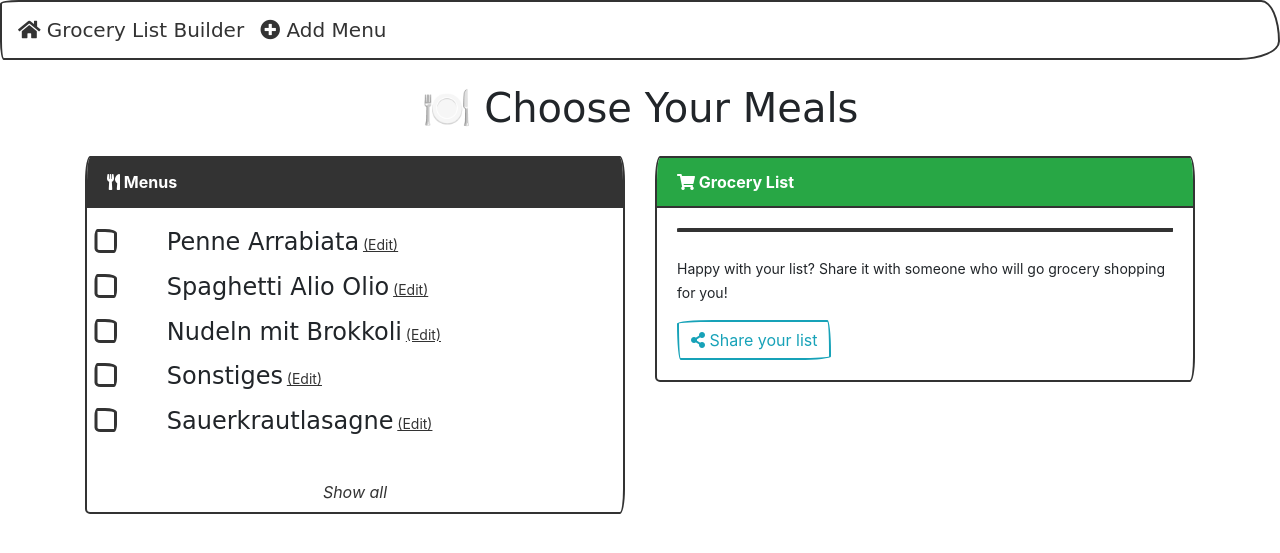
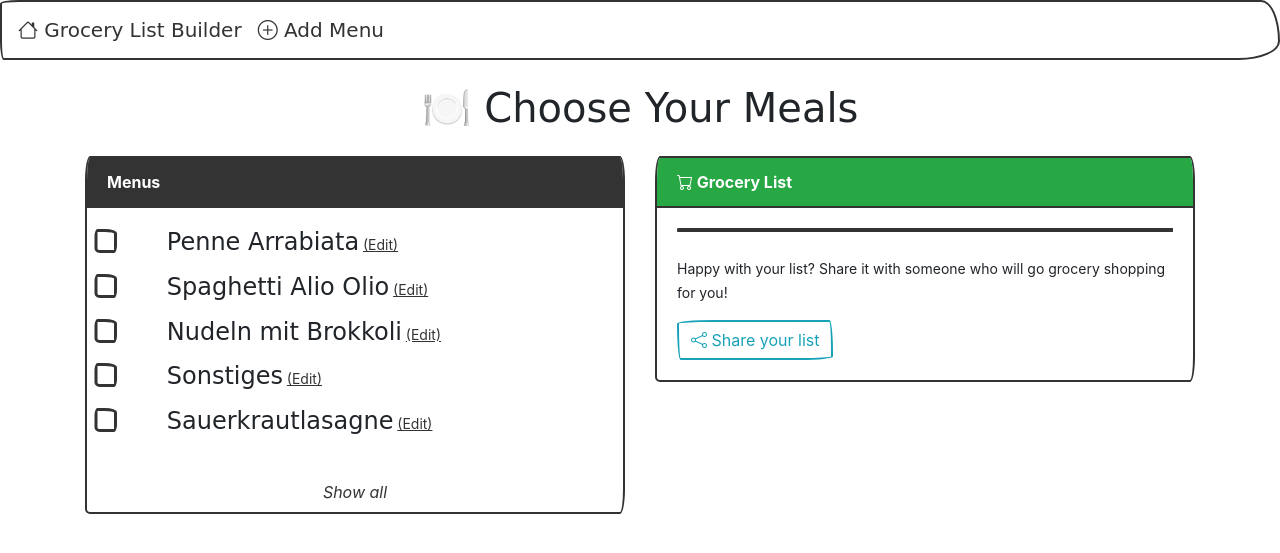
Before and after one commit to HolgerKurtz/grocery-list, a Flask app: page / in a window 1280 px wide. Shown: the top 553 px of the page. Run offline with Flask 3, Linux system fonts and the light colour scheme; some libraries are stand-ins or nearby versions; some web fonts are replaced.

Commit message:
switched fontawesome to bootstrap

```diff
--- a/templates/add_menu.html
+++ b/templates/add_menu.html
@@ -8,6 +8,7 @@
       href="https://cdn.jsdelivr.net/npm/bootswatch@4.5.2/dist/sketchy/bootstrap.min.css"
       rel="stylesheet"
     />
+    <link rel="stylesheet" href="https://cdn.jsdelivr.net/npm/bootstrap-icons@1.11.3/font/bootstrap-icons.min.css">
     <link
       rel="stylesheet"
       href="{{ url_for('static', filename='styles.css') }}"
@@ -15,7 +16,7 @@
   </head>
   <body>
     <nav class="navbar navbar-expand-sm navbar-light bg-light">
-      <a class="navbar-brand" href="/">Grocery List Builder</a>
+      <a class="navbar-brand" href="/"><i class="bi bi-house"></i> Grocery List Builder</a>
     </nav>
     <div class="container">
       <h1 class="text-center my-4">Add Menu</h1>
--- a/templates/funny_gif.html
+++ b/templates/funny_gif.html
@@ -7,6 +7,7 @@
       href="https://cdn.jsdelivr.net/npm/bootswatch@4.5.2/dist/sketchy/bootstrap.min.css"
       rel="stylesheet"
     />
+    <link rel="stylesheet" href="https://cdn.jsdelivr.net/npm/bootstrap-icons@1.11.3/font/bootstrap-icons.min.css">
     <meta name="robots" content="noindex" />
     <script src="https://code.jquery.com/jquery-3.5.1.min.js"></script>
     <script src="{{ url_for('static', filename='grocery_utils.js') }}"></script>
@@ -64,7 +65,7 @@
         You went to the store and bought all the ingredients. You're a great
         human being.
       </p>
-      <a href="/" class="btn btn-secondary mt-3"><i class="fas fa-home"></i> Start Over</a>
+      <a href="/" class="btn btn-secondary mt-3"><i class="bi bi-house"></i> Start Over</a>
     </div>
 
     <!-- FontAwesome -->
--- a/templates/index.html
+++ b/templates/index.html
@@ -43,14 +43,18 @@
       rel="stylesheet"
       href="https://cdnjs.cloudflare.com/ajax/libs/animate.css/4.1.1/animate.min.css"
     />
+    <!-- Replace FontAwesome with Bootstrap Icons -->
+    <link rel="stylesheet" href="https://cdn.jsdelivr.net/npm/bootstrap-icons/font/bootstrap-icons.css">
+    <!-- Remove FontAwesome -->
+    <!-- <link rel="stylesheet" href="https://cdnjs.cloudflare.com/ajax/libs/font-awesome/5.15.4/css/all.min.css" integrity="sha512-1ycn6IcaQQ40/MKBW2W4Rhis/DbILU74C1vSrLJxCq57o941Ym01SwNsOMqvEBFlcgUa6xLiPY/NS5R+E6ztJQ==" crossorigin="anonymous" referrerpolicy="no-referrer" /> -->
   </head>
   <body>
     <nav class="navbar navbar-expand-sm navbar-light bg-light sticky-top">
       <a class="navbar-brand" href="/">
-        <i class="fas fa-home"></i> Grocery List Builder
+        <i class="bi bi-house"></i> Grocery List Builder
       </a>
       <a class="navbar-brand" href="/add_menu">
-        <i class="fas fa-plus-circle"></i> Add Menu
+        <i class="bi bi-plus-circle"></i> Add Menu
       </a>
     </nav>
     <div class="container mt-4">
@@ -60,7 +64,7 @@
 
       {% if note %}
       <div class="alert alert-info mb-4">
-        <strong><i class="fas fa-info-circle"></i> Note from sender:</strong>
+        <strong><i class="bi bi-info-circle"></i> Note from sender:</strong>
         <p class="mb-0">{{ note }}</p>
       </div>
       {% endif %}
@@ -69,7 +73,7 @@
         <div class="col-md-8">
           <div class="card">
             <div class="card-header bg-success text-white">
-              <i class="fas fa-shopping-cart"></i> Items to Buy
+              <i class="bi bi-cart"></i> Items to Buy
               <span class="badge badge-light ml-2" id="items-remaining-count">{{ selected_ingredients|length }}</span>
             </div>
             <div class="card-body">
@@ -80,7 +84,7 @@
                     <span class="ingredient-name">{{ ingredient }}</span>
                   </div>
                   <button class="btn btn-success float-right delete-button">
-                    <i class="fas fa-cart-plus"></i>✔
+                    <i class="bi bi-cart-check"></i>✔
                   </button>
                 </li>
                 {% endfor %}
@@ -88,7 +92,7 @@
 
               <div class="text-center mt-4" id="shopping-complete">
                 <div class="alert alert-success">
-                  <i class="fas fa-check-circle fa-2x mb-2"></i>
+                  <i class="bi bi-check-circle fa-2x mb-2"></i>
                   <h4>All items collected!</h4>
                   <p>You've checked off all the items on this shopping list.</p>
                   <button id="celebrateBtn" class="btn btn-outline-success mt-2">Celebrate!</button>
@@ -117,7 +121,7 @@
         <div class="col-md-6">
           <div class="card">
             <div class="card-header bg-primary text-white">
-              <i class="fas fa-utensils"></i> Menus
+              <i class="bi bi-utensils"></i> Menus
             </div>
             <div class="card-body">
               {% for menu in menus %}
@@ -160,7 +164,7 @@
         <div class="col-md-6">
           <div class="card">
             <div class="card-header bg-success text-white">
-              <i class="fas fa-shopping-cart"></i> Grocery List
+              <i class="bi bi-cart"></i> Grocery List
             </div>
             <div class="card-body">
               <ul class="list-group" id="ingredients-list">
@@ -170,7 +174,7 @@
                 >
                   <span class="ingredient-name">{{ ingredient }}</span>
                   <button class="btn btn-success float-right delete-button">
-                    <i class="fas fa-cart-plus"></i>✔
+                    <i class="bi bi-cart-check"></i>✔
                   </button>
                 </li>
                 {% endfor %}
@@ -185,7 +189,7 @@
                 id="generate-link-button"
                 class="btn btn-outline-info mt-3"
               >
-                <i class="fas fa-share-alt"></i> Share your list
+                <i class="bi bi-share"></i> Share your list
               </button>
             </div>
           </div>
@@ -193,13 +197,5 @@
       </div>
     {% endif %}
     </div>
-    <!-- FontAwesome for icons -->
-    <link
-      rel="stylesheet"
-      href="https://cdnjs.cloudflare.com/ajax/libs/font-awesome/5.15.4/css/all.min.css"
-      integrity="sha512-1ycn6IcaQQ40/MKBW2W4Rhis/DbILU74C1vSrLJxCq57o941Ym01SwNsOMqvEBFlcgUa6xLiPY/NS5R+E6ztJQ=="
-      crossorigin="anonymous"
-      referrerpolicy="no-referrer"
-    />
   </body>
 </html>
--- a/templates/update_menu.html
+++ b/templates/update_menu.html
@@ -8,6 +8,7 @@
       href="https://cdn.jsdelivr.net/npm/bootswatch@4.5.2/dist/sketchy/bootstrap.min.css"
       rel="stylesheet"
     />
+    <link rel="stylesheet" href="https://cdn.jsdelivr.net/npm/bootstrap-icons@1.11.3/font/bootstrap-icons.min.css">
     <link
       rel="stylesheet"
       href="{{ url_for('static', filename='styles.css') }}"
@@ -17,10 +18,10 @@
   <body>
     <nav class="navbar navbar-expand-sm navbar-light bg-light sticky-top">
       <a class="navbar-brand" href="/">
-        <i class="fas fa-home"></i> Grocery List Builder
+        <i class="bi bi-house"></i> Grocery List Builder
       </a>
       <a class="navbar-brand" href="/add_menu">
-        <i class="fas fa-plus-circle"></i> Add Menu
+        <i class="bi bi-plus-circle"></i> Add Menu
       </a>
     </nav>
 
```
